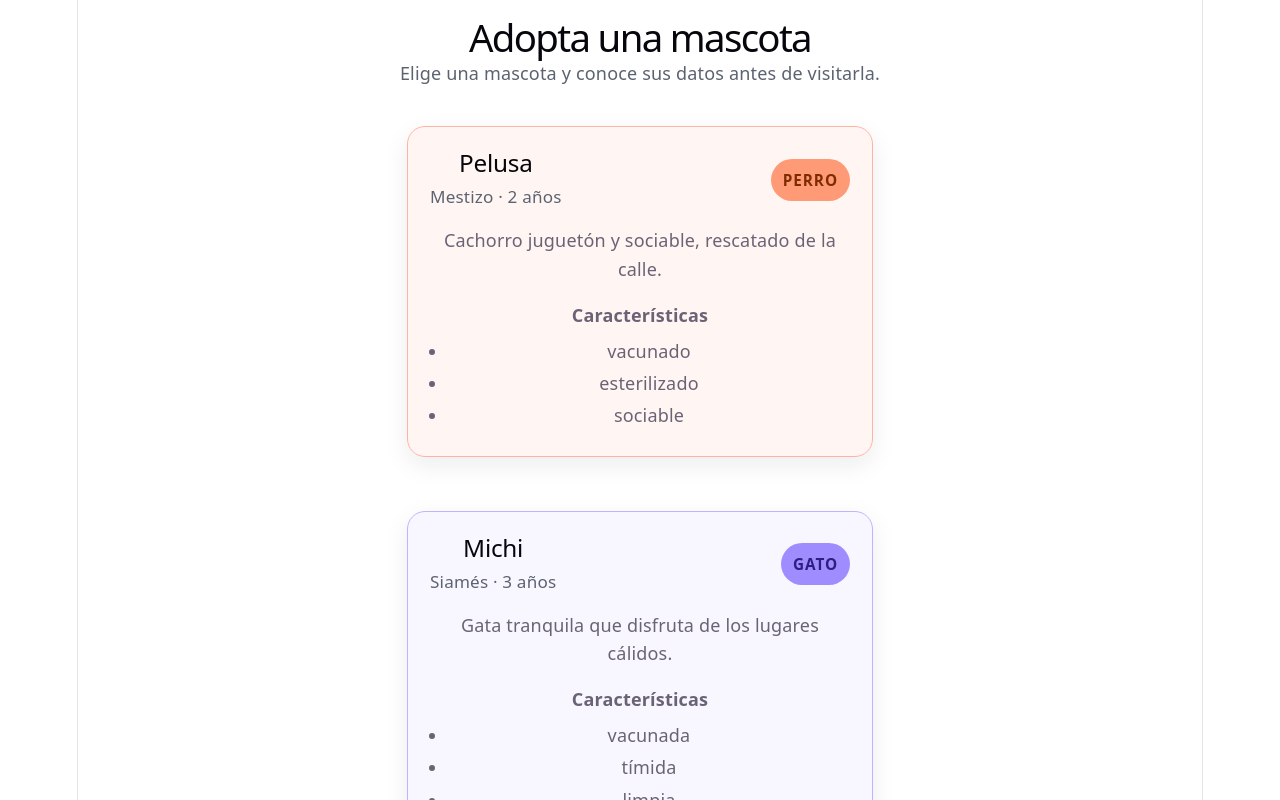
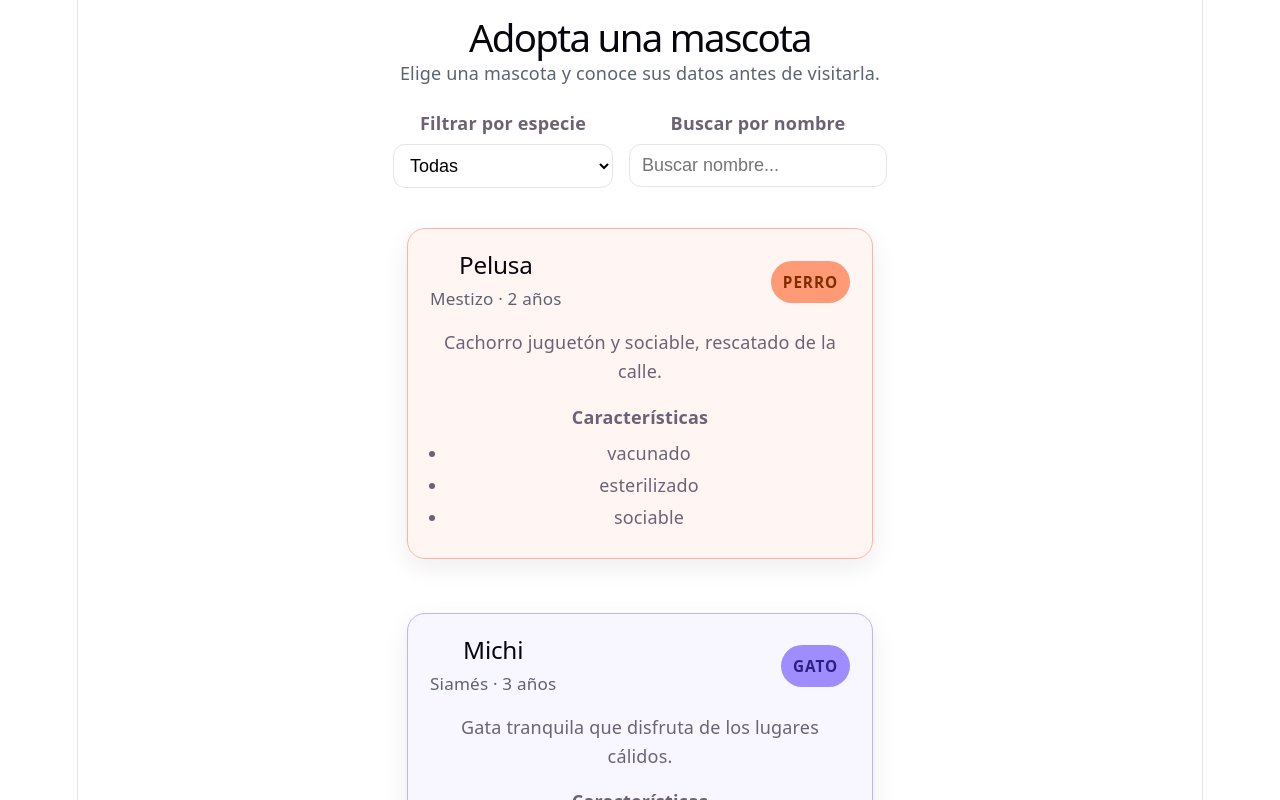
Before and after one commit to francisco-ribeiro-varas/bonus-track-prueba-3, a React (Vite) app: page / in a window 1280 px wide. Shown: the top 800 px of the page. Built offline with nearby package versions, Linux system fonts and the light colour scheme.

Commit message:
feat: filtro y busqueda controlada

```diff
--- a/src/App.css
+++ b/src/App.css
@@ -204,6 +204,41 @@
   color: var(--text-muted, #5c6370);
 }
 
+.filtro-container {
+  display: flex;
+  gap: 16px;
+  flex-wrap: wrap;
+  justify-content: center;
+  margin-bottom: 24px;
+}
+
+.filtro-control {
+  display: flex;
+  flex-direction: column;
+  min-width: 220px;
+  gap: 8px;
+}
+
+.filtro-control label {
+  font-weight: 700;
+}
+
+.filtro-control select,
+.filtro-control input {
+  border: 1px solid var(--border);
+  border-radius: 12px;
+  padding: 10px 12px;
+  font-size: 1rem;
+  background: var(--input-bg, #fff);
+}
+
+.sin-resultados {
+  text-align: center;
+  font-size: 1.1rem;
+  color: var(--text-muted, #5c6370);
+  margin: 32px 0;
+}
+
 .mascotas-grid {
   display: grid;
   grid-template-columns: repeat(auto-fit, minmax(280px, 1fr));
--- a/src/App.jsx
+++ b/src/App.jsx
@@ -1,12 +1,25 @@
 import { useState } from 'react'
 import { mascotas } from './data/mascotas'
+import FiltroEspecie from './components/FiltroEspecie'
 import ListaMascotas from './components/ListaMascotas'
 import './App.css'
 
 function App() {
   const [count, setCount] = useState(0)
+  const [filtroEspecie, setFiltroEspecie] = useState('todas')
+  const [busqueda, setBusqueda] = useState('')
 
   console.log('Mascotas cargadas:', mascotas)
+
+  const mascotasFiltradas = mascotas.filter((mascota) => {
+    const cumpleEspecie =
+      filtroEspecie === 'todas' || mascota.especie === filtroEspecie
+
+    const textoBusqueda = busqueda.trim().toLowerCase()
+    const cumpleBusqueda = mascota.nombre.toLowerCase().includes(textoBusqueda)
+
+    return cumpleEspecie && cumpleBusqueda
+  })
 
   return (
     <main className="app-page">
@@ -15,7 +28,18 @@ function App() {
         <p>Elige una mascota y conoce sus datos antes de visitarla.</p>
       </section>
 
-      <ListaMascotas mascotas={mascotas} />
+      <FiltroEspecie
+        filtroEspecie={filtroEspecie}
+        onFiltroChange={setFiltroEspecie}
+        busqueda={busqueda}
+        onBusquedaChange={setBusqueda}
+      />
+
+      {mascotasFiltradas.length > 0 ? (
+        <ListaMascotas mascotas={mascotasFiltradas} />
+      ) : (
+        <p className="sin-resultados">No hay mascotas disponibles</p>
+      )}
 
       <button
         type="button"
--- a/src/components/FiltroEspecie.jsx
+++ b/src/components/FiltroEspecie.jsx
@@ -0,0 +1,32 @@
+function FiltroEspecie({ filtroEspecie, onFiltroChange, busqueda, onBusquedaChange }) {
+  return (
+    <section className="filtro-container">
+      <div className="filtro-control">
+        <label htmlFor="especie-select">Filtrar por especie</label>
+        <select
+          id="especie-select"
+          value={filtroEspecie}
+          onChange={(event) => onFiltroChange(event.target.value)}
+        >
+          <option value="todas">Todas</option>
+          <option value="Perro">Perros</option>
+          <option value="Gato">Gatos</option>
+          <option value="Otro">Otros</option>
+        </select>
+      </div>
+
+      <div className="filtro-control">
+        <label htmlFor="busqueda-nombre">Buscar por nombre</label>
+        <input
+          id="busqueda-nombre"
+          type="search"
+          placeholder="Buscar nombre..."
+          value={busqueda}
+          onChange={(event) => onBusquedaChange(event.target.value)}
+        />
+      </div>
+    </section>
+  )
+}
+
+export default FiltroEspecie
```
Also changed, not shown: IA.txt.
